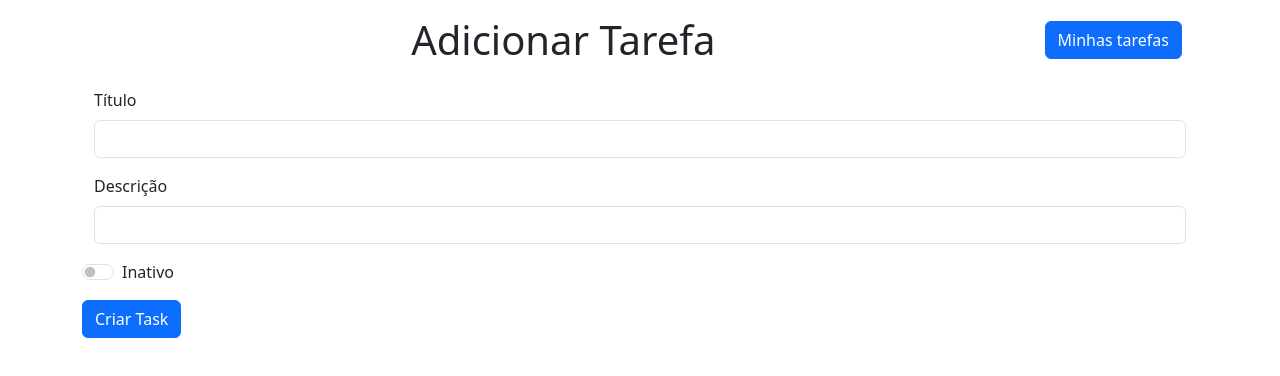
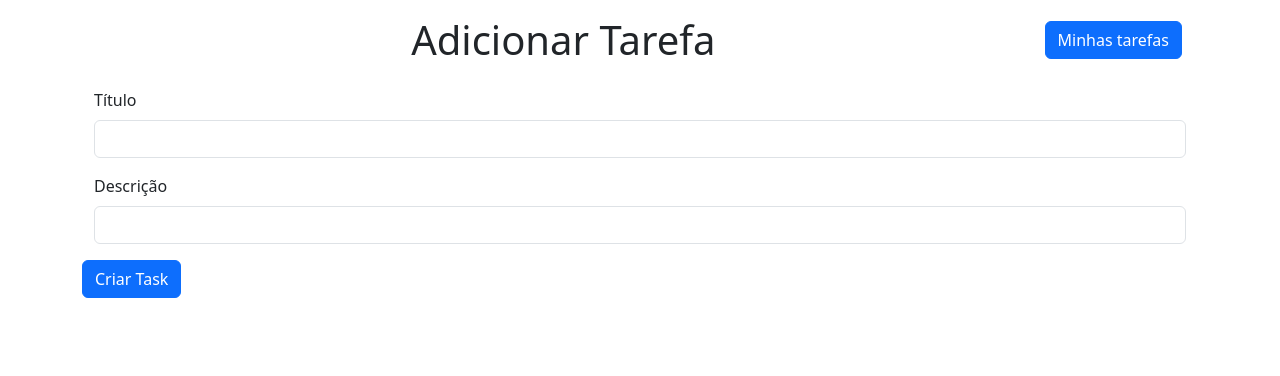
Before and after one commit to Vituinho/TasksAPI, a React app in the folder frontend/: page /tasks/add in a window 1280 px wide. Shown: the top 376 px of the page. Built offline with nearby package versions, Linux system fonts and the light colour scheme; the HTML template or start-up script is replaced by a standard one.

Commit message:
feat: Retirando botão de mudar status ao criar a task

```diff
--- a/frontend/src/components/ListTasks.tsx
+++ b/frontend/src/components/ListTasks.tsx
@@ -34,7 +34,7 @@ export function ListTasks() {
                         <td>{task.description}</td>
                         <td>{task.status ? "Concluida" : "Pendente"}</td>
                     </tr>
-                ))};
+                ))}
             </tbody>
         </table>
     )
--- a/frontend/src/components/TaskAdd.tsx
+++ b/frontend/src/components/TaskAdd.tsx
@@ -1,6 +1,4 @@
 import React, { useState } from "react";
-
-import styles from './style.module.css';
 
 type TaskCreate = {
     title: string;
@@ -84,17 +82,13 @@ export function TaskAdd() {
                         />
                     </div>
 
-                    <div className="form-check form-switch mb-3">
+                    <div className="invisible">
                         <input
-                            className="form-check-input"
-                            type="checkbox"
+                            type="hidden"
                             name="status"
                             checked={formData.status}
                             onChange={handleChange}
                         />
-                        <label className="form-check-label">
-                            {formData.status ? "Ativo" : "Inativo"}
-                        </label>
                     </div>
                 </div>
             </div>
```
